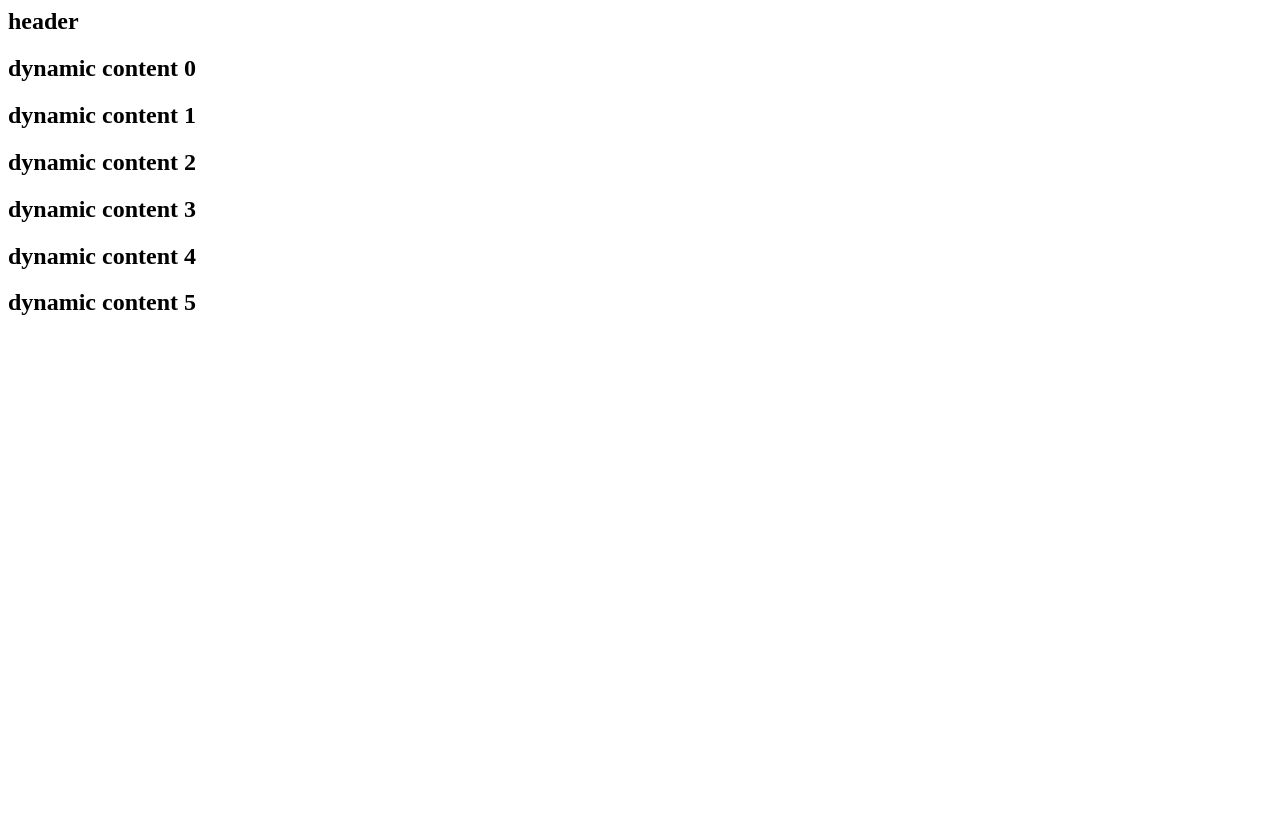
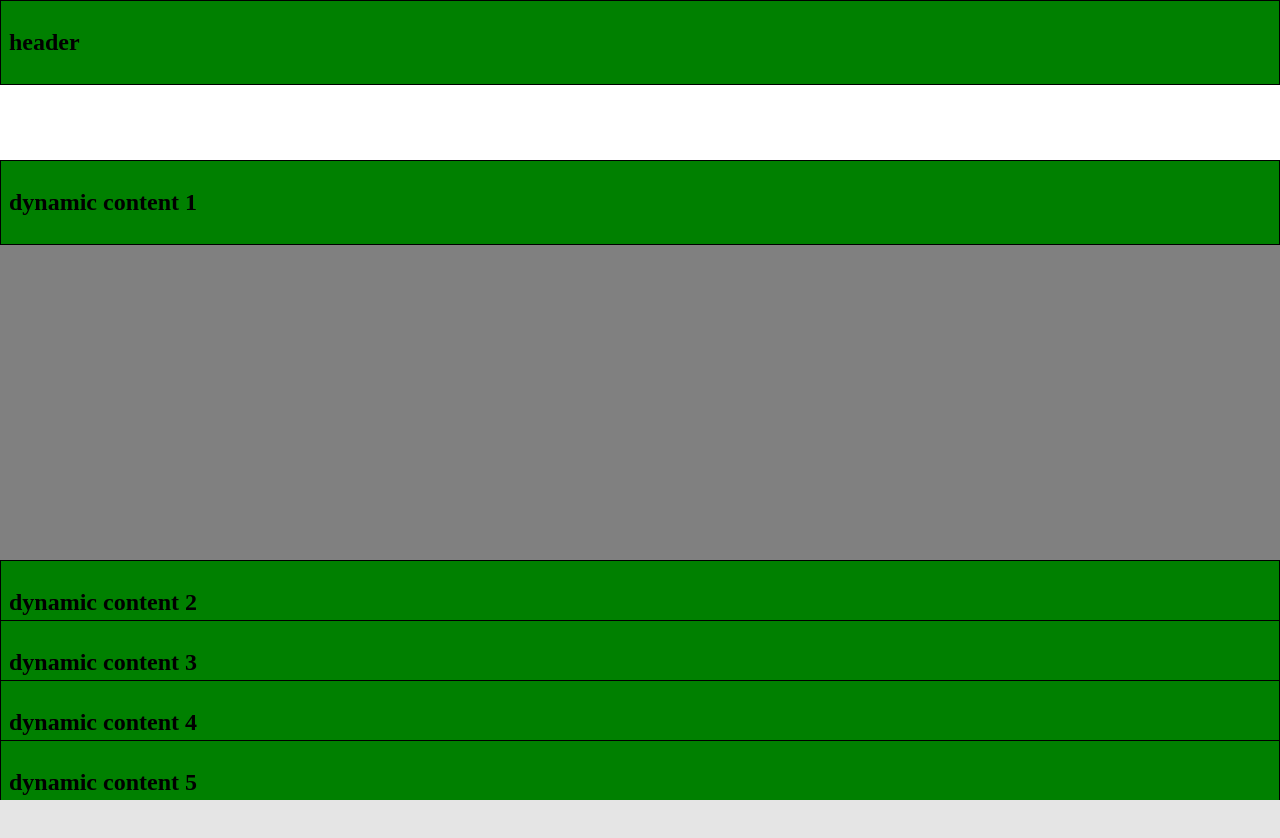
Before and after one commit to DamienBell/focus, a plain HTML site: page views/index.html in a window 1280 px wide. Before the commit the page ends 800 px from the top, so only its background shows below. Drawn offline with nearby package versions, Linux system fonts and the light colour scheme; the site is published under a folder, as on GitHub Pages, so addresses that start at the root find nothing.

Commit message:
match file structure to gomix

```diff
--- a/demo.html
+++ b/views/index.html
@@ -4,9 +4,9 @@
     <script src="https://code.jquery.com/jquery-3.1.1.min.js"
     integrity="sha256-hVVnYaiADRTO2PzUGmuLJr8BLUSjGIZsDYGmIJLv2b8="
     crossorigin="anonymous"></script>
-    <script src="/focus.js" defer></script>
-    <link rel="stylesheet" href="/styles.css">
-    <link rel="stylesheet" href="/focus.pocus.css">
+    <script src="../public/focus.js" defer></script>
+    <link rel="stylesheet" href="../public/styles.css">
+    <link rel="stylesheet" href="../public/focus.pocus.css">
     </head>
 <body>
   <div id="focus">
```
Also changed, not shown: public/focus.js (renamed from focus.js), public/focus.pocus.css (renamed from focus.pocus.css), public/styles.css (renamed from styles.css).
